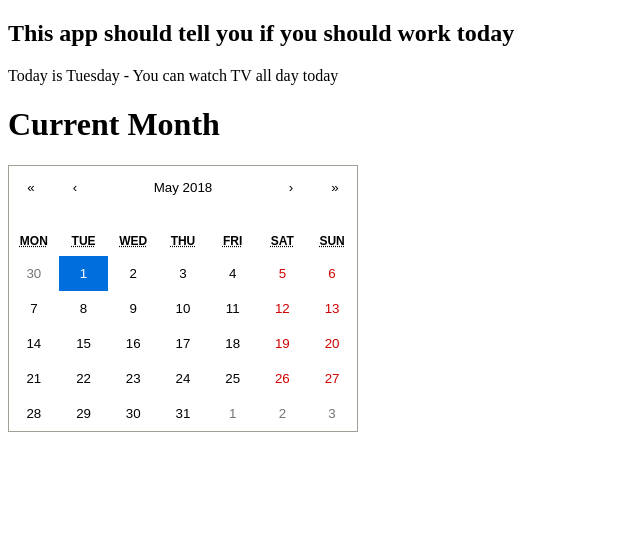
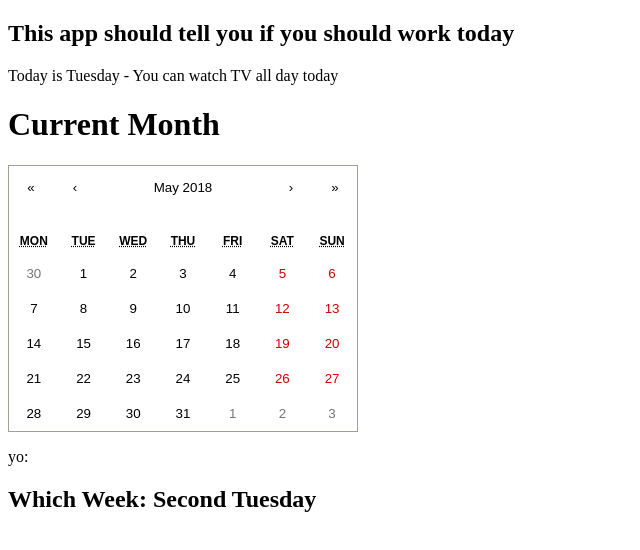
Before and after one commit to GroceriStar/react-only-intern-17, a React (Create React App) app: page / in a window 1280 px wide. Shown: the top 550 px of the page, without its empty margins (0-640 px from the left). Built offline with nearby package versions, Linux system fonts and the light colour scheme.

Commit message:
day/month array

```diff
--- a/src/components/App.js
+++ b/src/components/App.js
@@ -1,12 +1,16 @@
 import React, { Component } from 'react';
-import DayChecker from './DayChecker'
-import Header from './Header'
+import DayChecker from './DayChecker';
+import Header from './Header';
+import MonthChecker from './MonthChecker';
+import WeekChecker from './WeekChecker';
 
 class App extends Component {
   render() {
     return [
       <Header />,
-      <DayChecker />
+      <DayChecker />,
+      <MonthChecker />,
+      <WeekChecker />
     ];
   }
 }
--- a/src/components/DayChecker.js
+++ b/src/components/DayChecker.js
@@ -1,5 +1,4 @@
 import React, { Component } from 'react';
-import Calendar from 'react-calendar';
 
 class DayChecker extends Component {
 
@@ -8,39 +7,13 @@ class DayChecker extends Component {
     return days[number];
   };
 
-  getMonthName(number) {
-    let months = [
-      { date: new Date('January 2018') },
-      { date: new Date('February 2018') },
-      { date: new Date('March 2018') },
-      { date: new Date('April 2018') },
-      { date: new Date('May 2018') },
-      { date: new Date('June 2018') },
-      { date: new Date('July 2018') }
-    ];
-    return months[number].date;
-  };
-
   render() {
 
   let today = new Date().getDay();
-  let currentMonth = new Date().getMonth();
 
   if (today === 6 || today === 0){
-    return <div>
-            <p>Today is {this.getDayName(today)} - You can watch TV all day today</p>
-            <h1>Current Month</h1>
-            <Calendar
-              value={this.getMonthName(currentMonth)}
-            />
-           </div>;
-  } else { return <div>
-                    <p>Today is {this.getDayName(today)} - You can watch TV all day today</p>
-                    <h1>Current Month</h1>
-                    <Calendar
-                      value={this.getMonthName(currentMonth)}
-                    />
-                    </div>;;
+    return <div><p>Today is {this.getDayName(today)} - You can watch TV all day today</p></div>;
+  } else { return <div><p>Today is {this.getDayName(today)} - You can watch TV all day today</p></div>;
     };
   }
 }
--- /dev/null
+++ b/src/components/MonthChecker.js
@@ -0,0 +1,82 @@
+import React, { Component } from 'react';
+import Calendar from 'react-calendar';
+
+class MonthChecker extends Component {
+
+  // getMonthName(number) {
+    // let months = [
+    //   [
+    //     { date: new Date('January 2018') },
+    //     { date: new Date('February 2018') },
+    //     { date: new Date('March 2018') },
+    //     { date: new Date('April 2018') },
+    //     { date: new Date('May 2018') },
+    //     { date: new Date('June 2018') },
+    //     { date: new Date('July 2018') }
+    //   ], [
+    //         'Sunday',
+    //         'Monday',
+    //         'Tuesday',
+    //         'Wednesday',
+    //         'Thursday',
+    //         'Friday',
+    //         'Saturday'
+    //       ]
+    // ];
+    // return months[number].date;
+  // };
+
+
+  render() {
+
+    let months = [
+      [
+        { date: new Date('January 2018') },
+        { date: new Date('February 2018') },
+        { date: new Date('March 2018') },
+        { date: new Date('April 2018') },
+        { date: new Date('May 2018') },
+        { date: new Date('June 2018') },
+        { date: new Date('July 2018') }
+      ], [
+            'Sunday',
+            'Monday',
+            'Tuesday',
+            'Wednesday',
+            'Thursday',
+            'Friday',
+            'Saturday'
+          ]
+    ];
+
+  let currentMonth = new Date().getMonth();
+
+  let month = months.forEach(function(element){
+                                console.log("element: ", element);
+                                for(let i = 0; i < element.length; i++){
+                                    if(element[0][i] === currentMonth){
+                                      return element[0][i]
+                                    }
+                                }
+                              });
+  // console.log("months length: ", e[0].length)
+  let day = months.forEach(function(element){
+                                for(let i = 0; i < months[1].length; i++){
+                                    if(element[1][i] === currentMonth){
+                                      return element[1][i]
+                                    }
+                                }
+                              });
+
+  return <div>
+            <h1>Current Month</h1>
+            <Calendar
+              value={day}
+            />
+            <p>yo: {month}{day}</p>
+           </div>;
+
+  }
+};
+
+export default MonthChecker;
--- /dev/null
+++ b/src/components/WeekChecker.js
@@ -0,0 +1,17 @@
+import React, { Component } from 'react';
+
+class WeekChecker extends Component {
+
+
+
+  render (){
+
+    let date = new Date;
+    let days = ['Sunday','Monday','Tuesday','Wednesday','Thursday','Friday','Saturday'];
+    let prefixes = ['First', 'Second', 'Third', 'Fourth', 'Fifth'];
+
+    return <h2>Which Week: {prefixes[0 | date.getDate() / 7] + ' ' + days[date.getDay()]}</h2>
+  }
+}
+
+export default WeekChecker;
```
